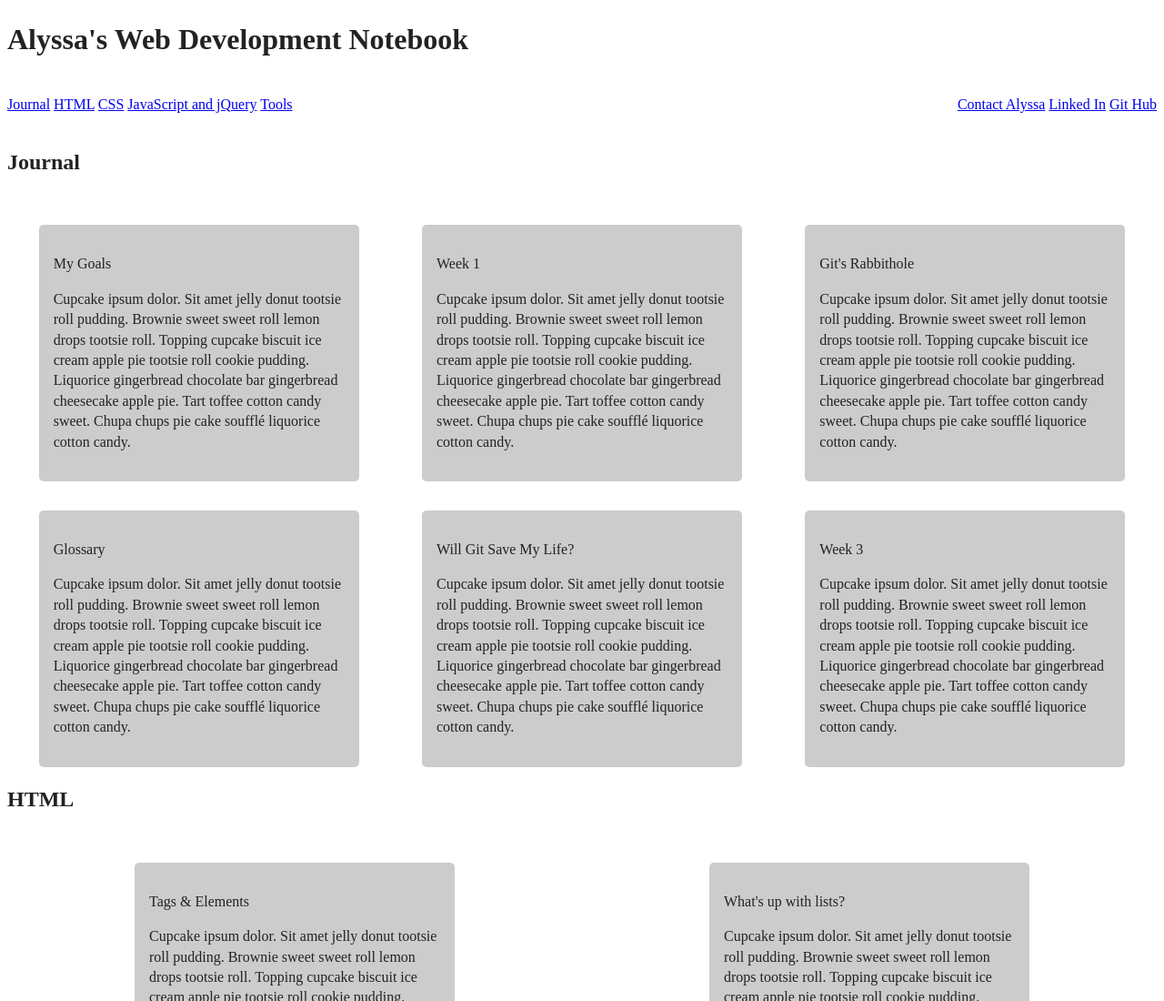
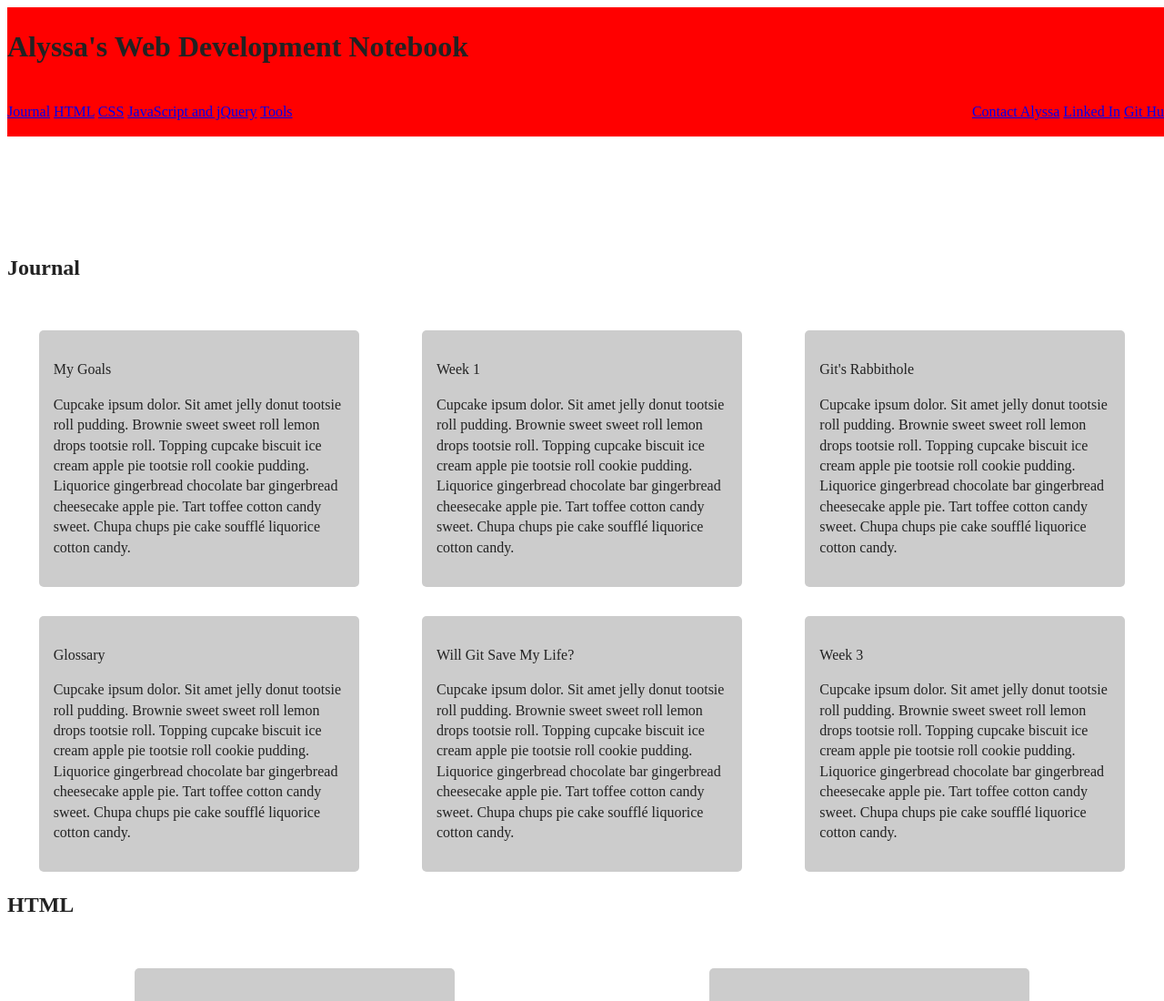
Before and after one commit to alyssa-doerfler/webdev-notebook, a plain HTML site: page index.html in a window 1280 px wide. Shown: the top 1100 px of the page at 91% size. Drawn offline with nearby package versions, Linux system fonts and the light colour scheme.

Commit message:
solved the fixed header issue

```diff
--- a/css/main.css
+++ b/css/main.css
@@ -19,6 +19,15 @@ article {
   padding: 1rem;
   width: 20rem;
 }
+
+header {
+
+  position: fixed;
+  background-color: red;
+  width: 100%;
+
+}
+
 
 /*.test{
 
@@ -58,6 +67,12 @@ nav {
   display: inline-block;
    padding: 0px;
     margin-left: -40px;
+}
+
+.content {
+  padding-top: 250px;
+
+
 }
 
 /*ul a{
```
